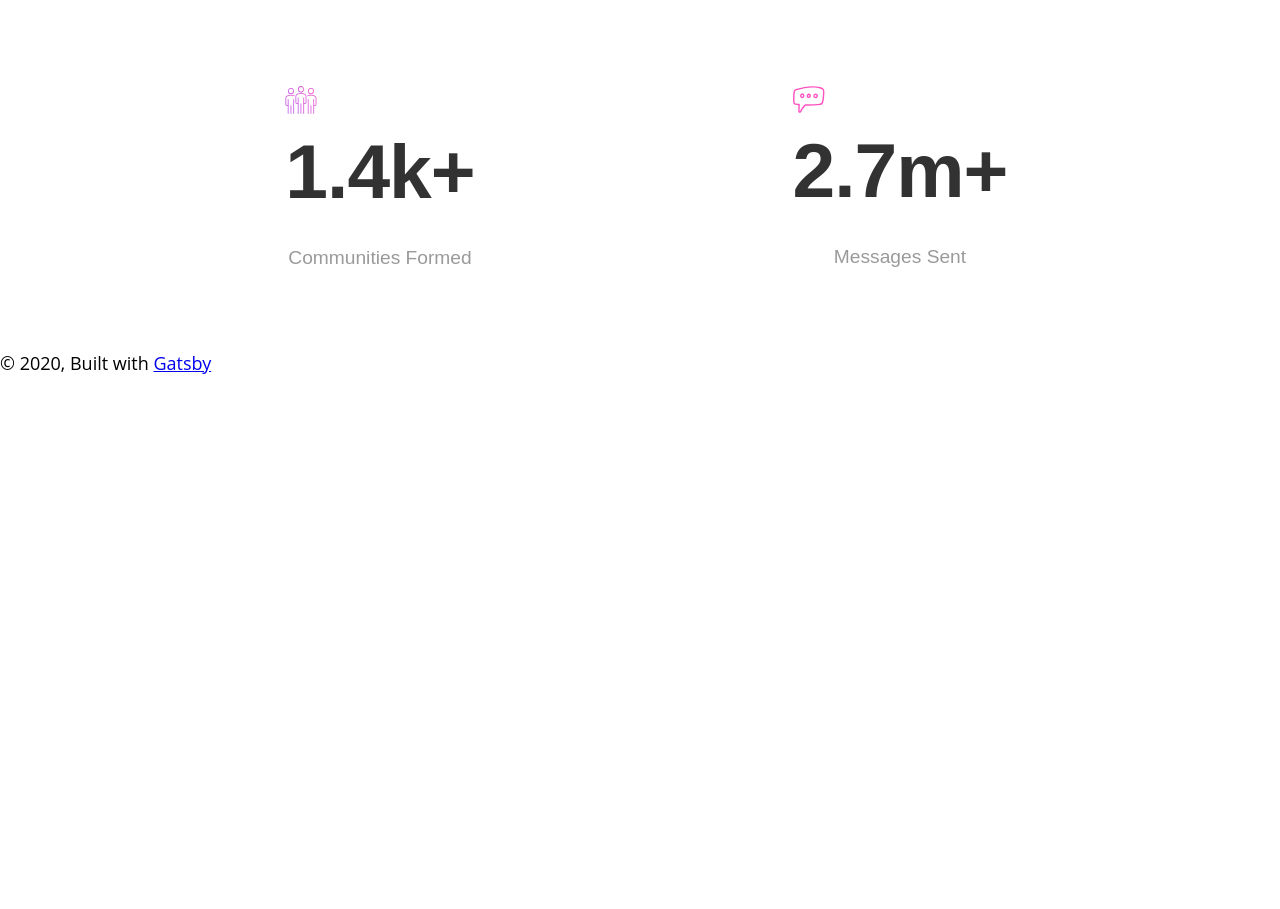
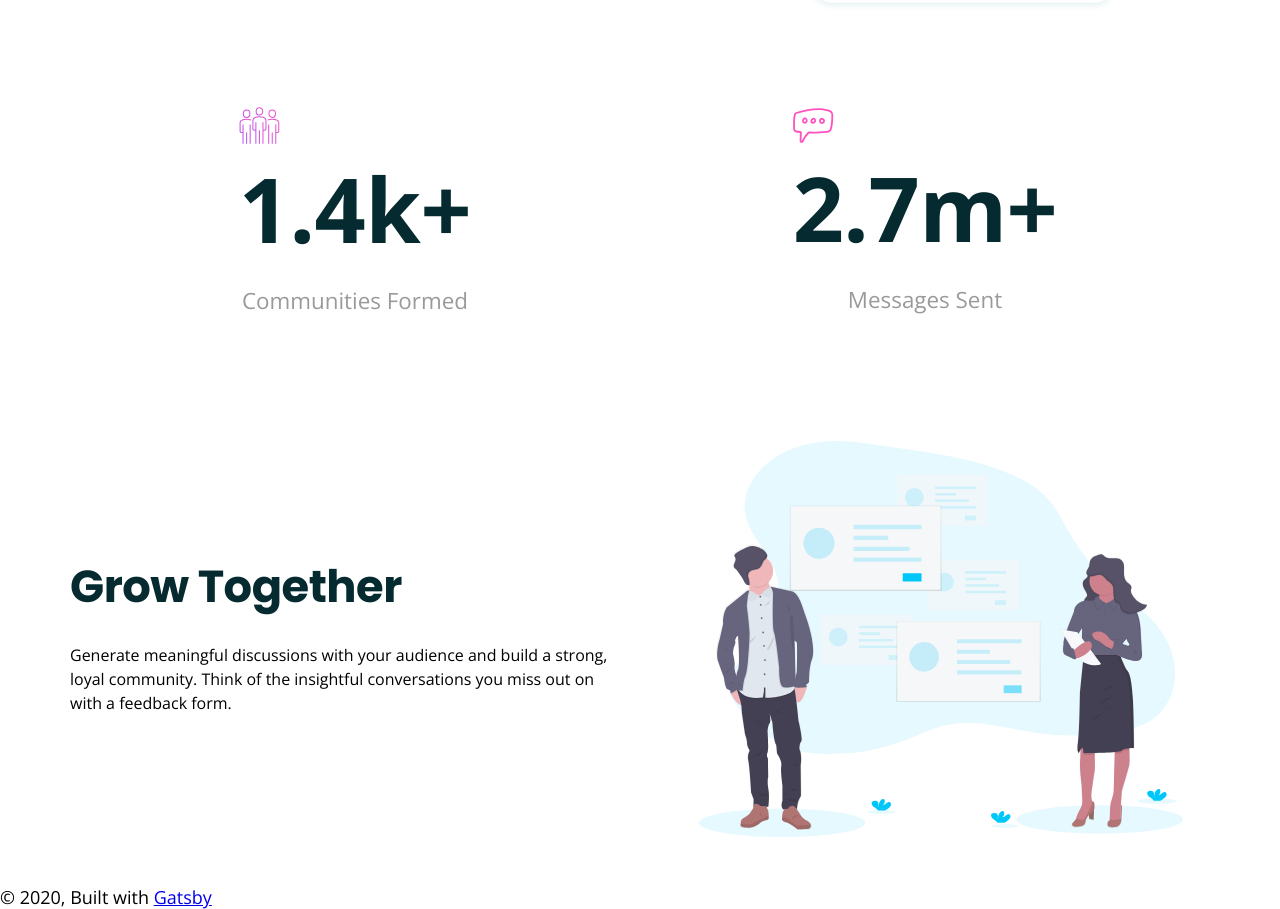
Before and after one commit to JakubChrapek/huddle-curved-landing, a Gatsby site: page / in a window 1280 px wide. Shown: the part 1266-2175 px from the top of the page. Before the commit the page ends 1641 px from the top, so only its background shows below. Built offline with nearby package versions, Linux system fonts and the light colour scheme; Gatsby itself is replaced by a stand-in of ours.

Commit message:
Grow Together 2 col section

```diff
--- a/gatsby-config.js
+++ b/gatsby-config.js
@@ -28,5 +28,20 @@ module.exports = {
         icon: `src/images/favicon-32x32.png`,
       },
     },
+    {
+      resolve: `gatsby-plugin-prefetch-google-fonts`,
+      options: {
+        fonts: [
+          {
+            family: `Poppins`,
+            variants: [`700`],
+          },
+          {
+            family: `Open Sans`,
+            variants: [`400`, `600`, `700`],
+          },
+        ],
+      },
+    },
   ],
 }
--- a/package.json
+++ b/package.json
@@ -10,6 +10,7 @@
     "gatsby-image": "^2.2.34",
     "gatsby-plugin-manifest": "^2.2.31",
     "gatsby-plugin-offline": "^3.0.27",
+    "gatsby-plugin-prefetch-google-fonts": "^1.4.3",
     "gatsby-plugin-react-helmet": "^3.1.16",
     "gatsby-plugin-sharp": "^2.3.5",
     "gatsby-plugin-styled-components": "^3.1.18",
--- a/src/components/Button.js
+++ b/src/components/Button.js
@@ -5,7 +5,7 @@ import { colors } from "../utils/colors"
 const StyledButton = styled.button`
   background-color: ${props => props.bgColor || "transparent"};
   color: ${props => props.textColor || colors.pink};
-  font-size: ${props => (props.bigger ? "1.05rem" : "0.9rem")};
+  font-size: ${props => (props.bigger ? "1.15rem" : "0.9rem")};
   font-weight: ${props => (props.bigger ? "600" : "400")};
   padding: ${props => (props.bigger ? "1.5rem 5.8rem" : "0.45rem 1.6rem")};
   border: 1px solid ${props => props.borderColor || colors.pink};
@@ -17,7 +17,7 @@ const StyledButton = styled.button`
 
   position: relative;
   display: inline-block;
-  max-width: 22rem;
+  max-width: 24rem;
   overflow: hidden;
   border-radius: 2rem;
   text-transform: capitalize;
--- a/src/components/H2.js
+++ b/src/components/H2.js
@@ -4,15 +4,19 @@ import { colors } from "../utils/colors"
 
 const StyledH2 = styled.h2`
   color: ${colors.headerBlack};
-  font-size: ${props => (props.bigger ? "4.8rem" : "2.5rem")};
-  line-height: ${props => (props.bigger ? "5.2rem" : "3rem")};
-  letter-spacing: -1px;
+  font-size: ${props => (props.bigger ? "5.6rem" : "2.8rem")};
+  line-height: ${props => (props.bigger ? "6rem" : "3rem")};
+  letter-spacing: -0.5px;
   margin-bottom: 2rem;
   text-transform: capitalize;
+  font-family: ${props =>
+    props.open ? `"Open Sans", sans-serif` : `"Poppins", sans-serif`};
 `
 
-const H2 = ({ children, bigger }) => (
-  <StyledH2 bigger={bigger}>{children}</StyledH2>
+const H2 = ({ children, bigger, open }) => (
+  <StyledH2 bigger={bigger} open={open}>
+    {children}
+  </StyledH2>
 )
 
 export default H2
--- a/src/components/H3.js
+++ b/src/components/H3.js
@@ -3,16 +3,18 @@ import styled from "styled-components"
 
 const StyledH3 = styled.h3`
   color: ${props => props.color};
-  font-size: ${props => (props.bigger ? "3rem" : "1.2rem")};
+  font-size: ${props => (props.bigger ? "3rem" : "1.4rem")};
   font-weight: ${props => (props.light ? "400" : "700")};
   line-height: ${props => (props.bigger ? "3.2rem" : "1.6rem")};
   letter-spacing: 0px;
   margin-bottom: 2rem;
   text-transform: capitalize;
+  font-family: ${props =>
+    props.open ? `"Open Sans", sans-serif` : `"Poppins", sans-serif`};
 `
 
-const H3 = ({ children, bigger, light, textColor }) => (
-  <StyledH3 bigger={bigger} color={textColor} light={light}>
+const H3 = ({ children, bigger, light, textColor, open }) => (
+  <StyledH3 bigger={bigger} color={textColor} light={light} open={open}>
     {children}
   </StyledH3>
 )
--- a/src/components/Hero.js
+++ b/src/components/Hero.js
@@ -24,8 +24,9 @@ const StyledHero = styled.div`
 
 const StyledP = styled.p`
   color: ${colors.textBlack};
-  font-size: 1.05rem;
-  line-height: 1.6rem;
+  font-weight: 400;
+  font-size: 1.175rem;
+  line-height: 1.75rem;
   width: 60%;
   min-width: 500px;
   margin-bottom: 2.4rem;
--- /dev/null
+++ b/src/components/P.js
@@ -0,0 +1,11 @@
+import React from "react"
+import styled from "styled-components"
+
+const StyledP = styled.p`
+  font-size: 1rem;
+  line-height: 1.5rem;
+`
+
+const P = ({ children }) => <StyledP>{children}</StyledP>
+
+export default P
--- a/src/components/Section.js
+++ b/src/components/Section.js
@@ -7,8 +7,8 @@ const StyledSection = styled.div`
   justify-content: space-between;
   align-items: center;
   background-color: ${props => props.bgColor || colors.white};
-  margin: 6rem auto 3rem;
-  max-width: 1040px;
+  margin: ${props => (props.noMargin ? `0` : `6rem auto 3rem`)};
+  max-width: 1140px;
 `
 
 const textColumn = styled.div`
@@ -21,8 +21,10 @@ const textColumn = styled.div`
 const imageColumn = styled(textColumn)`
   text-align: unset;
 `
-const Section = ({ children, bgColor }) => (
-  <StyledSection>{children}</StyledSection>
+const Section = ({ children, bgColor, noMargin }) => (
+  <StyledSection bgColor={bgColor} noMargin={noMargin}>
+    {children}
+  </StyledSection>
 )
 
 export default Section
--- a/src/components/TextColumn.js
+++ b/src/components/TextColumn.js
@@ -6,12 +6,21 @@ const StyledTextColumn = styled.div`
   display: flex;
   flex-direction: column;
   justify-content: center;
-  align-items: center;
+  align-items: ${props => (props.left ? `flex-start` : `center`)};
+  margin: ${props => {
+    if (props.left) {
+      return `0 4rem 0 0`
+    } else if (props.right) {
+      return `0 0 0 4rem`
+    } else {
+      return `0`
+    }
+  }};
   width: 50%;
 `
 
-const TextColumn = ({ children, right }) => (
-  <StyledTextColumn right={right}>{children}</StyledTextColumn>
+const TextColumn = ({ children, left }) => (
+  <StyledTextColumn left={left}>{children}</StyledTextColumn>
 )
 
 export default TextColumn
--- a/src/pages/index.js
+++ b/src/pages/index.js
@@ -6,6 +6,7 @@ import Section from "../components/Section"
 import TextColumn from "../components/TextColumn"
 import H2 from "../components/H2"
 import H3 from "../components/H3"
+import P from "../components/P"
 import growImage from "../../static/illustration-grow-together.svg"
 import iconCommunities from "../../static/icon-communities.svg"
 import iconMessages from "../../static/icon-messages.svg"
@@ -13,7 +14,7 @@ import { colors } from "../utils/colors"
 import styled from "styled-components"
 
 const StyledIcon = styled.img`
-  width: 2rem;
+  width: 2.6rem;
   align-self: flex-start;
   margin-bottom: 1rem;
 `
@@ -25,6 +26,10 @@ const CenteredDiv = styled.div`
   align-items: center;
 `
 
+const StyledIllustration = styled.img`
+  max-width: 100%;
+  width: 90%;
+`
 const IndexPage = () => (
   <Layout>
     <SEO title="Home" />
@@ -33,8 +38,10 @@ const IndexPage = () => (
       <TextColumn>
         <CenteredDiv>
           <StyledIcon src={iconCommunities} alt="Communities Icon" />
-          <H2 bigger>1.4k+</H2>
-          <H3 light textColor={colors.gray}>
+          <H2 bigger open>
+            1.4k+
+          </H2>
+          <H3 light textColor={colors.gray} open>
             Communities formed
           </H3>
         </CenteredDiv>
@@ -42,11 +49,26 @@ const IndexPage = () => (
       <TextColumn>
         <CenteredDiv>
           <StyledIcon src={iconMessages} alt="Messages Icon" />
-          <H2 bigger>2.7m+</H2>
-          <H3 light textColor={colors.gray}>
+          <H2 bigger open>
+            2.7m+
+          </H2>
+          <H3 light textColor={colors.gray} open>
             Messages sent
           </H3>
         </CenteredDiv>
+      </TextColumn>
+    </Section>
+    <Section>
+      <TextColumn left>
+        <H2>Grow Together</H2>
+        <P>
+          Generate meaningful discussions with your audience and build a strong,
+          loyal community. Think of the insightful conversations you miss out on
+          with a feedback form.
+        </P>
+      </TextColumn>
+      <TextColumn right>
+        <StyledIllustration src={growImage} alt="Grow Illustration" />
       </TextColumn>
     </Section>
   </Layout>
--- a/src/utils/colors.js
+++ b/src/utils/colors.js
@@ -1,8 +1,8 @@
 export const colors = {
   white: "#ffffff",
   black: "#000000",
-  headerBlack: "#323232",
-  textBlack: "#434343",
+  headerBlack: "#052A30",
+  textBlack: "#324b54",
   gray: "#9a9a9a",
   pink: "hsl(322, 100%, 66%)",
   hoverPink: "hsl(322,100%, 58%)",
```
Also changed, not shown: 1 other file.
